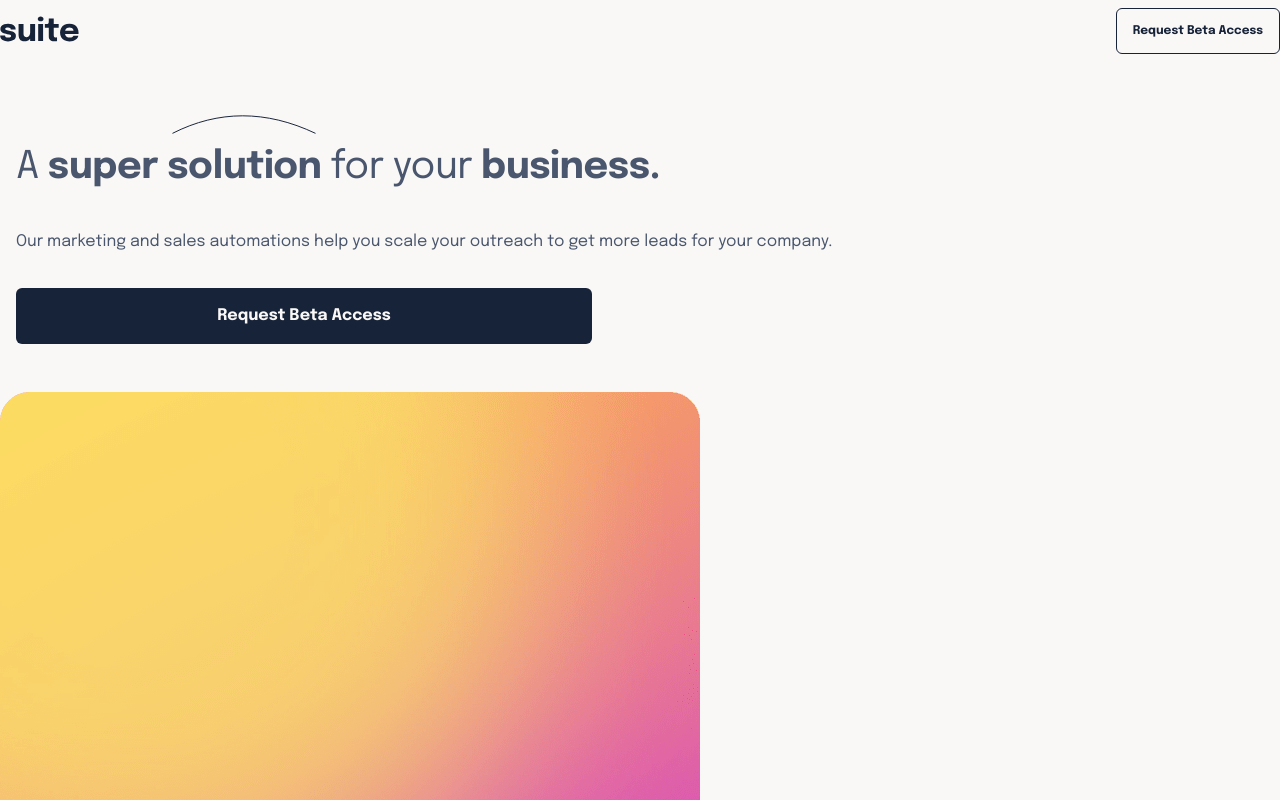
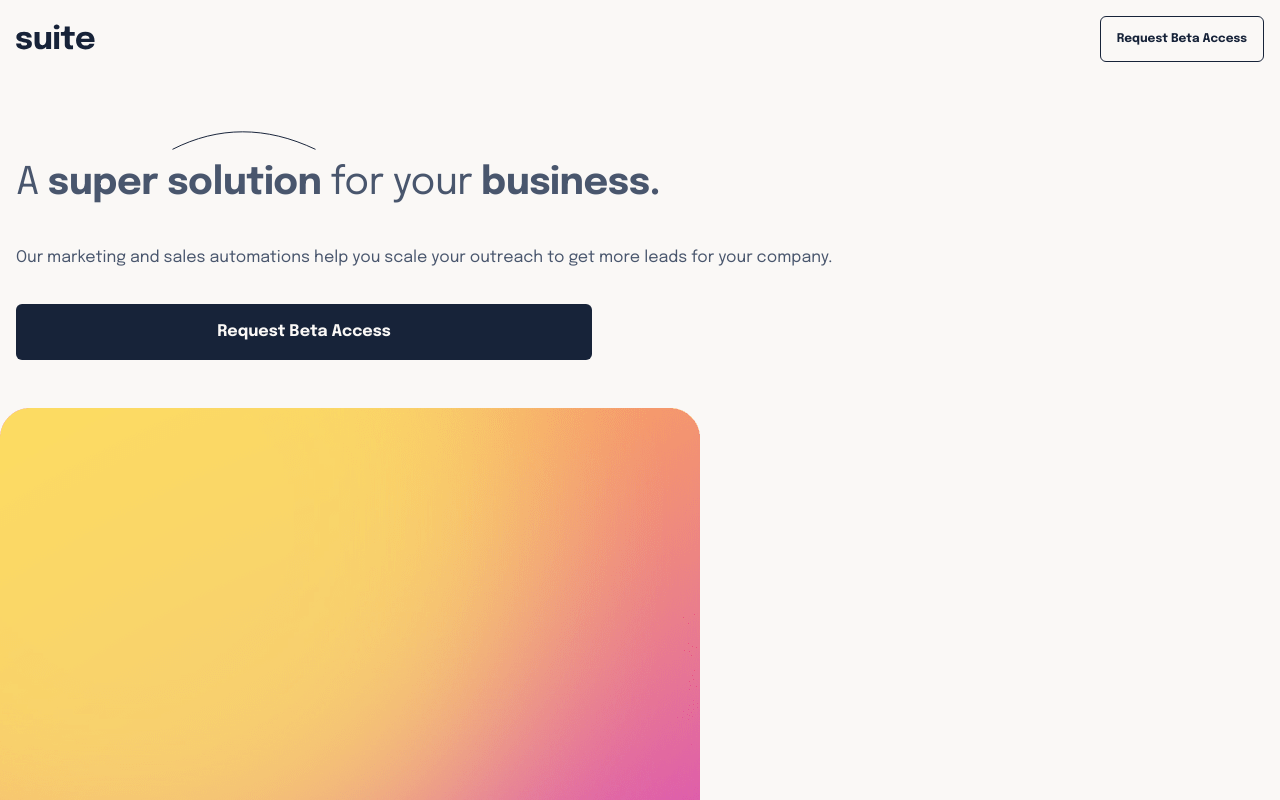
Before and after one commit to mdubelbeis/suite-landing-page, a React (Create React App) app: page / in a window 1280 px wide. Shown: the top 800 px of the page. Built offline with nearby package versions, Linux system fonts and the light colour scheme.

Commit message:
added padding

```diff
--- a/src/components/Header.component.js
+++ b/src/components/Header.component.js
@@ -5,7 +5,7 @@ import Button from './Button.component';
 const Header = () => {
   const [style, setStyle] = useState('header-btn');
   return (
-    <div className="flex py-4">
+    <div className="flex py-6 px-4">
       <div className="mr-auto">
         <img src={Logo} alt="Logo" />
       </div>
```
